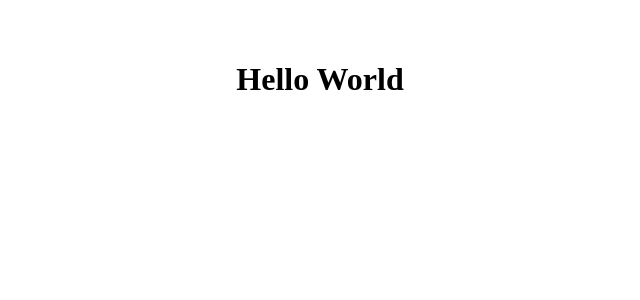
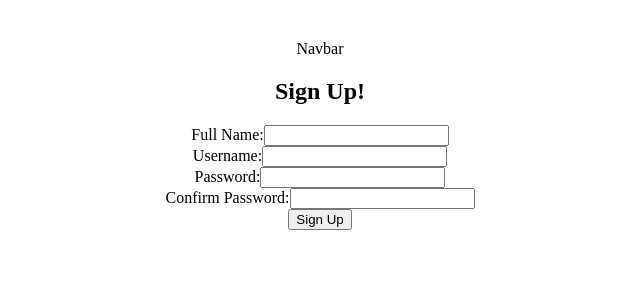
Before and after one commit to Obamg3017/EnrollMate-Front-End, a React (Vite) app: page /students/register in a window 1280 px wide. Shown: the top 300 px of the page, without its empty margins (320-960 px from the left). Built offline with nearby package versions, Linux system fonts and the light colour scheme.

Commit message:
code auth services, code signup screen, update App.jsx with routes and student state variable

```diff
--- a/src/App.jsx
+++ b/src/App.jsx
@@ -1,17 +1,25 @@
-import React from 'react'
+import { useState } from 'react'
 import './App.css'
+import { Routes, Route } from 'react-router-dom'
+import { SignUp } from './screens/Auth/SignUp/SignUp.jsx'
+import { SignIn } from './screens/Auth/SignIn/SignIn.jsx'
+import { Navbar } from './components/Navbar/Navbar.jsx'
+import { LandingPage } from './screens/LandingPage/LandingPage.jsx'
+import { StudentDashboard } from './screens/StudentDashboard/StudentDashboard.jsx'
 
-
-
-const App = () =>{
-
-
-
+const App = () => {
+  const [student, setStudent] = useState(null)
 
   return (
-    <div>
-      <h1>Hello World</h1>
-    </div>
+    <>
+      <Navbar />
+      <Routes>
+        <Route path='/students/register' element={<SignUp setStudent={setStudent} />} />
+        <Route path='/users/login' element={<SignIn setStudent={setStudent} />} />
+        <Route path='/' element={<LandingPage />} />
+        <Route path='/students/dashboard' element={<StudentDashboard student={student} />} />
+      </Routes>
+    </>
   )
 }
 
--- a/src/components/Navbar/Navbar.jsx
+++ b/src/components/Navbar/Navbar.jsx
@@ -0,0 +1,5 @@
+export const Navbar = () => {
+  return (
+    <div>Navbar</div>
+  )
+}
--- a/src/main.jsx
+++ b/src/main.jsx
@@ -2,9 +2,12 @@ import { StrictMode } from 'react'
 import { createRoot } from 'react-dom/client'
 import App from './App.jsx'
 import './index.css'
+import { BrowserRouter } from 'react-router-dom'
 
 createRoot(document.getElementById('root')).render(
   <StrictMode>
-    <App />
+    <BrowserRouter>
+      <App />
+    </BrowserRouter>
   </StrictMode>,
 )
--- a/src/screens/Auth/SignUp/SignUp.jsx
+++ b/src/screens/Auth/SignUp/SignUp.jsx
@@ -0,0 +1,73 @@
+import { useState } from "react"
+import { useNavigate } from "react-router-dom"
+import { studentSignUp } from "../../../services/auth"
+
+export const SignUp = ({ setStudent }) => {
+    const [formData, setFormData] = useState({
+        name: '',
+        username: '',
+        password: '',
+        confirmPassword: ''
+    })
+
+    const navigate = useNavigate()
+
+    const handleChange = (event) => {
+        setFormData({ ...formData, [event.target.name]: event.target.value })
+    }
+
+    const handleSignUp = async (event) => {
+        event.preventDefault()
+        if (event.target.password.value !== event.target.confirmPassword.value) {
+            alert('Passwords do not match')
+            return
+        }
+        const student = await studentSignUp(formData)
+        setStudent(student)
+        navigate('/students/dashboard')
+    }
+
+    return (
+        <div>
+            <h2>Sign Up!</h2>
+            <form onSubmit={handleSignUp}>
+                <div>
+                    <label htmlFor="name">Full Name:</label>
+                    <input id="name" name="name"
+                        type="text"
+                        value={formData.name}
+                        onChange={handleChange}
+                        required
+                    />
+                </div>
+                <div>
+                    <label htmlFor="username">Username:</label>
+                    <input id="username" name="username"
+                        type="text"
+                        value={formData.username}
+                        onChange={handleChange}
+                        required />
+                </div>
+                <div>
+                    <label htmlFor="password">Password:</label>
+                    <input id="password" name="password"
+                        type="text"
+                        value={formData.password}
+                        onChange={handleChange}
+                        required
+                    />
+                </div>
+                <div>
+                    <label htmlFor="confirmPassword">Confirm Password:</label>
+                    <input id="confirmPassword" name="confirmPassword"
+                        type="text"
+                        value={formData.confirmPassword}
+                        onChange={handleChange}
+                        required
+                    />
+                </div>
+                <button type="submit">Sign Up</button>
+            </form>
+        </div>
+    )
+}
--- a/src/screens/LandingPage/LandingPage.jsx
+++ b/src/screens/LandingPage/LandingPage.jsx
@@ -0,0 +1,6 @@
+
+export const LandingPage = () => {
+  return (
+    <div>LandingPage</div>
+  )
+}
--- a/src/screens/StudentDashboard/StudentDashboard.jsx
+++ b/src/screens/StudentDashboard/StudentDashboard.jsx
@@ -0,0 +1,8 @@
+import React from 'react'
+
+export const StudentDashboard = ({student}) => {
+    const json = JSON.stringify(student)
+  return (
+    <div>{json}</div>
+  )
+}
--- /dev/null
+++ b/src/services/auth.js
@@ -0,0 +1,59 @@
+const BASE_URL = import.meta.env.VITE_ENVIRONMENT === 'production' ? import.meta.env.VITE_PRODUCTION : import.meta.env.VITE_DEVELOPMENT
+
+const handleResponse = async (response) => {
+    const json = await response.json()
+    if (!response.ok) {
+        throw new Error(json.error)
+    }
+    return json
+}
+
+const storeTokenAndGetUser = async (token, student) => {
+    localStorage.setItem('token', token)
+    const thisStudent = { student }
+    return thisStudent
+}
+
+// export const getUser = () => {
+//     const token = localStorage.getItem("token")
+//     if (!token) return null
+//     const user = JSON.parse(atob(token.split('.')[1]))
+//     return user
+// }
+
+export const studentSignUp = async (formData) => {
+    try {
+        const response = await fetch(`${BASE_URL}/students/register`,
+            {
+                method: 'POST',
+                headers: { "Content-Type": "application/json" },
+                body: JSON.stringify(formData)
+            }
+        )
+        const data = await handleResponse(response)
+        const user = await storeTokenAndGetUser(data.access, data.student)
+        console.log(user)
+        return user
+    } catch (error) {
+        console.error('Student Sign Up Error:', error)
+        throw error
+    }
+}
+
+export const studentSignIn = async (formData) => {
+    try {
+        const response = await fetch(`${BASE_URL}/users/login`,
+            {
+                method: 'POST',
+                headers: { "Content-Type": "application/json" },
+                body: JSON.stringify(formData)
+            }
+        )
+        const data = await handleResponse(response)
+        const user = await storeTokenAndGetUser(data.access)
+        return user
+    } catch (error) {
+        console.error('Student Sign In Error:', error)
+        throw error
+    }
+}
```
Also changed, not shown: src/services/student.js (added).
